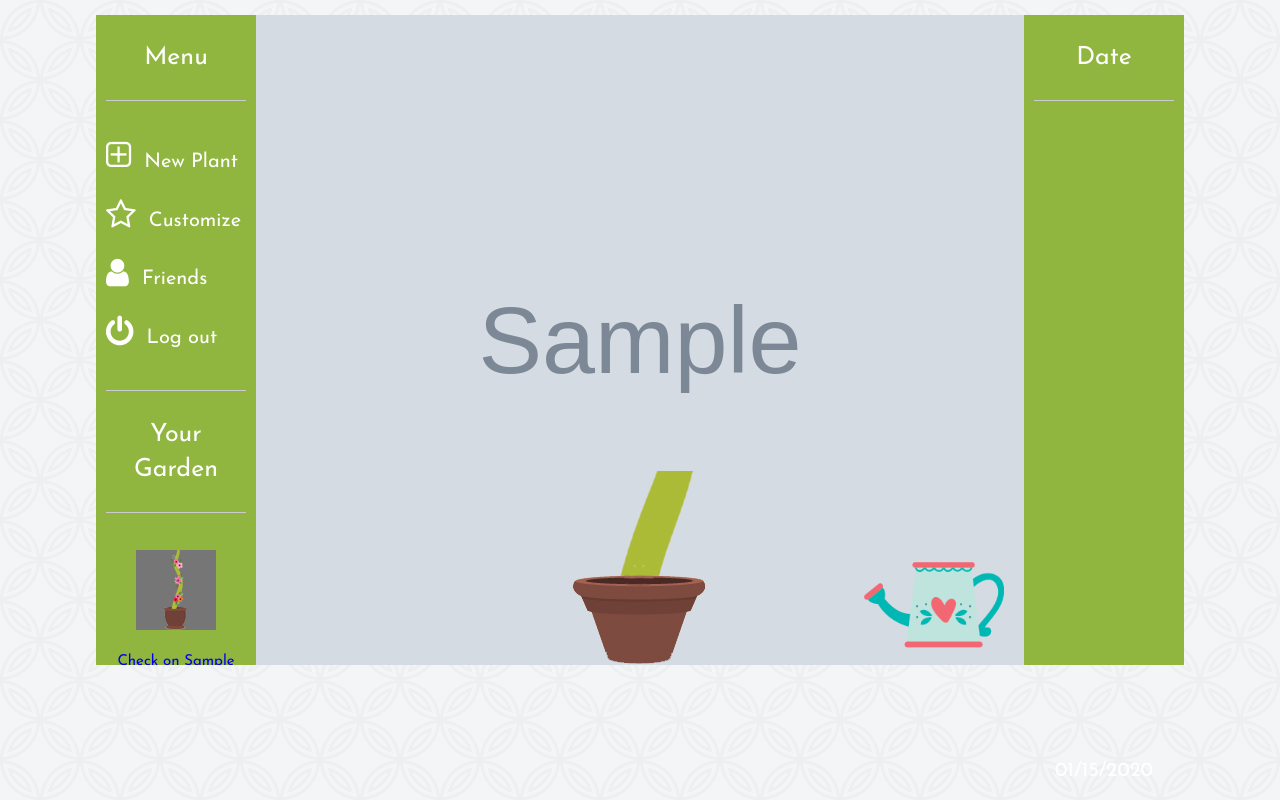
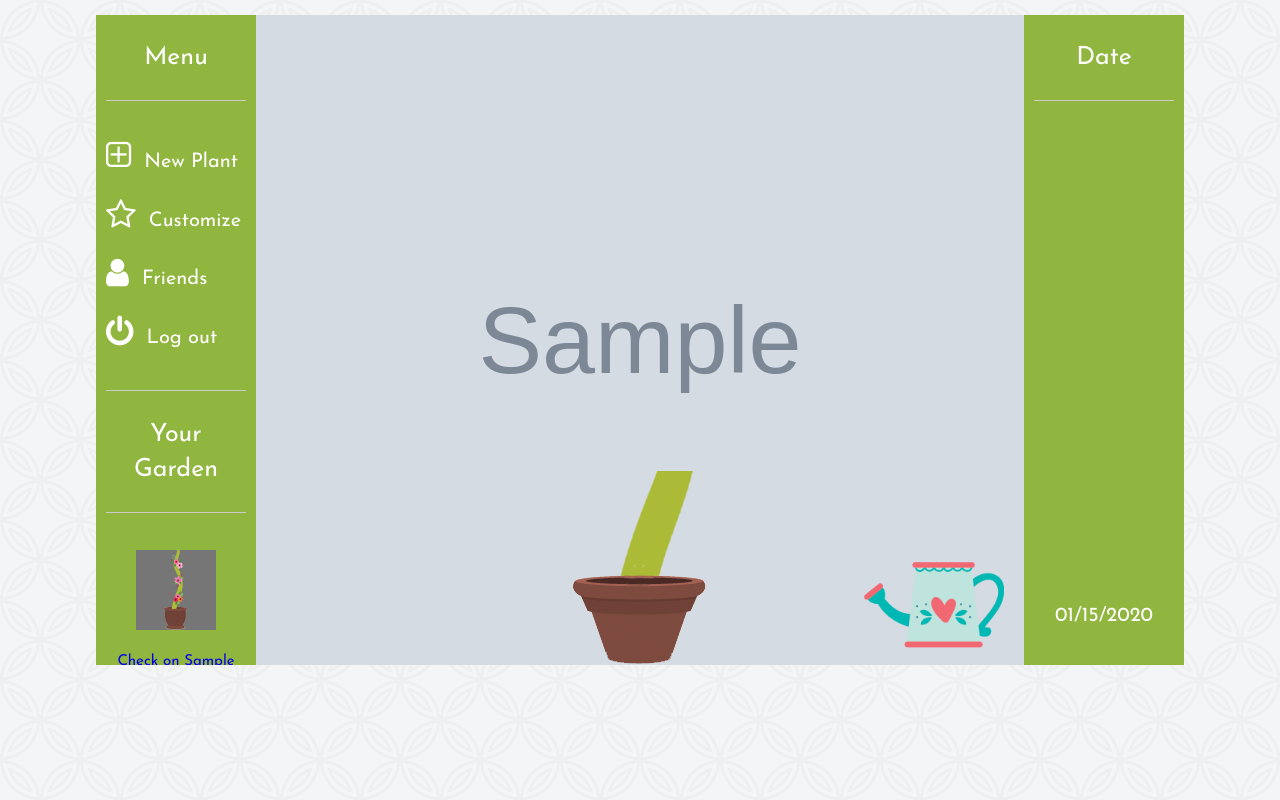
Before and after one commit to YeomansIII/bloom, a Django app: a page that uses bloom_django/templates/play.html in a window 1280 px wide. Run offline with Django 3.2, Linux system fonts and the light colour scheme; a user stored in the database is signed in; tables that the repository leaves empty hold one stand-in row (values such as "Sample post"); grey boxes marked "Sample" are stand-in pictures; some libraries are stand-ins or nearby versions.

Commit message:
fixed calendar-dates going off the page

```diff
--- a/bloom_django/static/css/main.css
+++ b/bloom_django/static/css/main.css
@@ -399,8 +399,6 @@ i.mirrored{
     animation: tada 2s;
 }
 
-
-
 .calendar{
     height: 650px;
     width: 140px;
@@ -412,7 +410,7 @@ i.mirrored{
 .calendar .calendar-dates {
     display: flex;
     flex-direction: column-reverse;
-    height: 675px;
+    height: 520px;
 }
 
 .calendar .calendar-dates .sliver-date{
```
